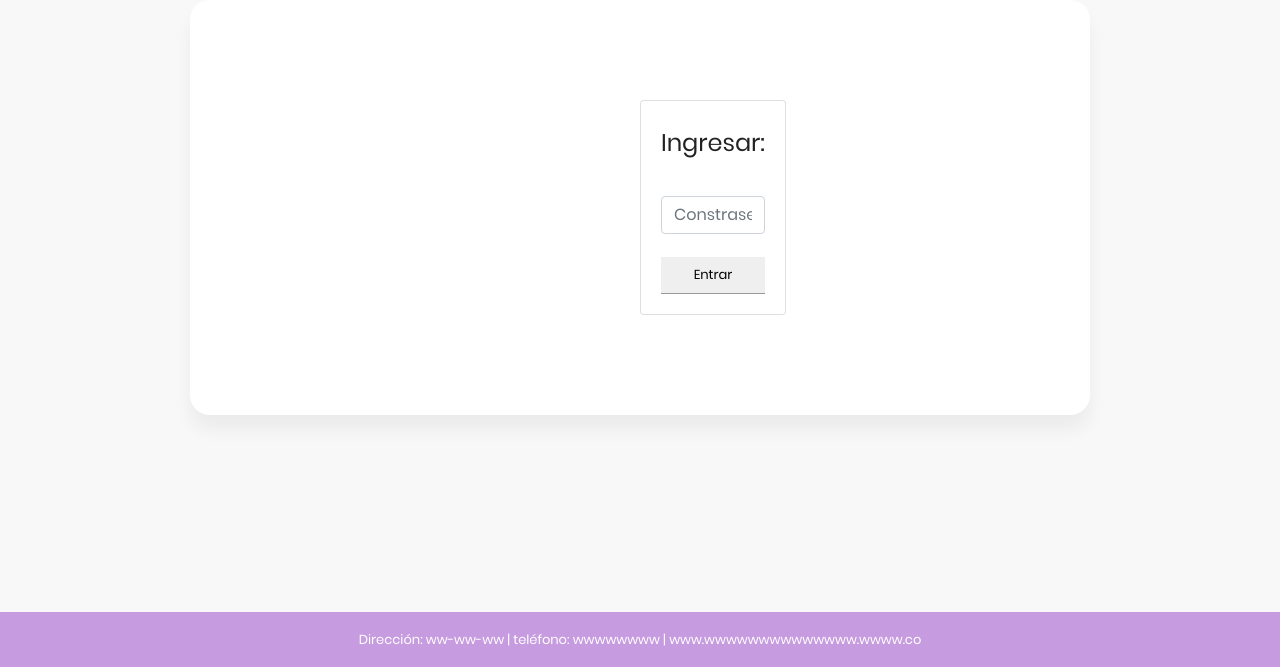
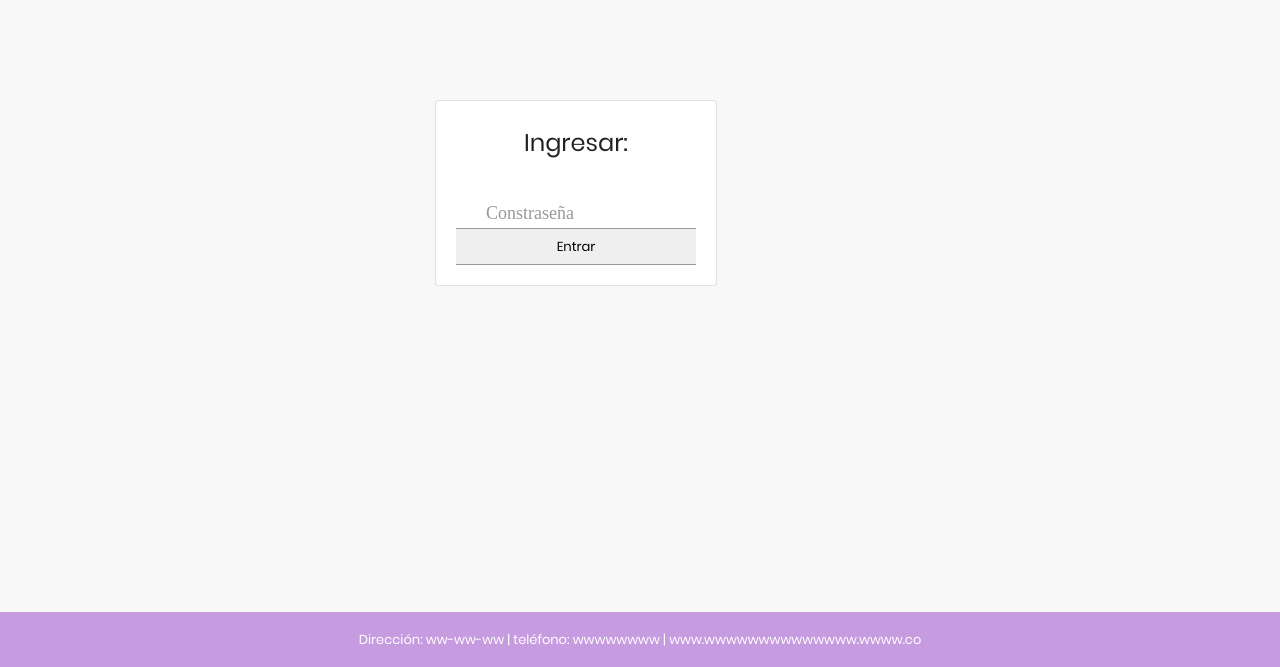
Before and after one commit to Quercus28/Carnetizacion, a PHP site: page /login.php in a window 1280 px wide. Shown: the part 133-800 px from the top of the page. Run offline with PHP 8.4, Linux system fonts and the light colour scheme.

Commit message:
Ensayo en Login

```diff
--- a/css/style.css
+++ b/css/style.css
@@ -1,5 +1,5 @@
-/* @extend display-flex; */
-display-flex, .display-flex, .display-flex-center, .signup-content, .signin-content, .social-login, .socials {
+.signup/* @extend display-flex; */
+display-flex, .display-flex-center, .signup-content, .signin-content, .social-login, .socials {
   display: flex;
   display: -webkit-flex; }
 
--- a/login.php
+++ b/login.php
@@ -31,17 +31,19 @@
         }
     </style>
 
-    <div class="container p- 4">
-        <div class="row">
+    <div class="signup">
+        <div class="row"  align="center">
             <div class="center" align="center">
-                <div class="card card-body">
-                    <form action="login.php" method="POST">
-                        <legend>Ingresar:</legend>
+                <div class="card card-body"  align="center">
+                    <form action="login.php" method="POST" >
+                        <legend  align="center">Ingresar:</legend>
                         <br>
                         <input
                             type="password"
                             name="password"
+                            class="zmdi zmdi-account material-icons-name"
                             class="form-control"
+                            class="zmdi zmdi-account material-icons-name"
                             placeholder="Constraseña"
                             style = "resize:none;"
                             required>
```
